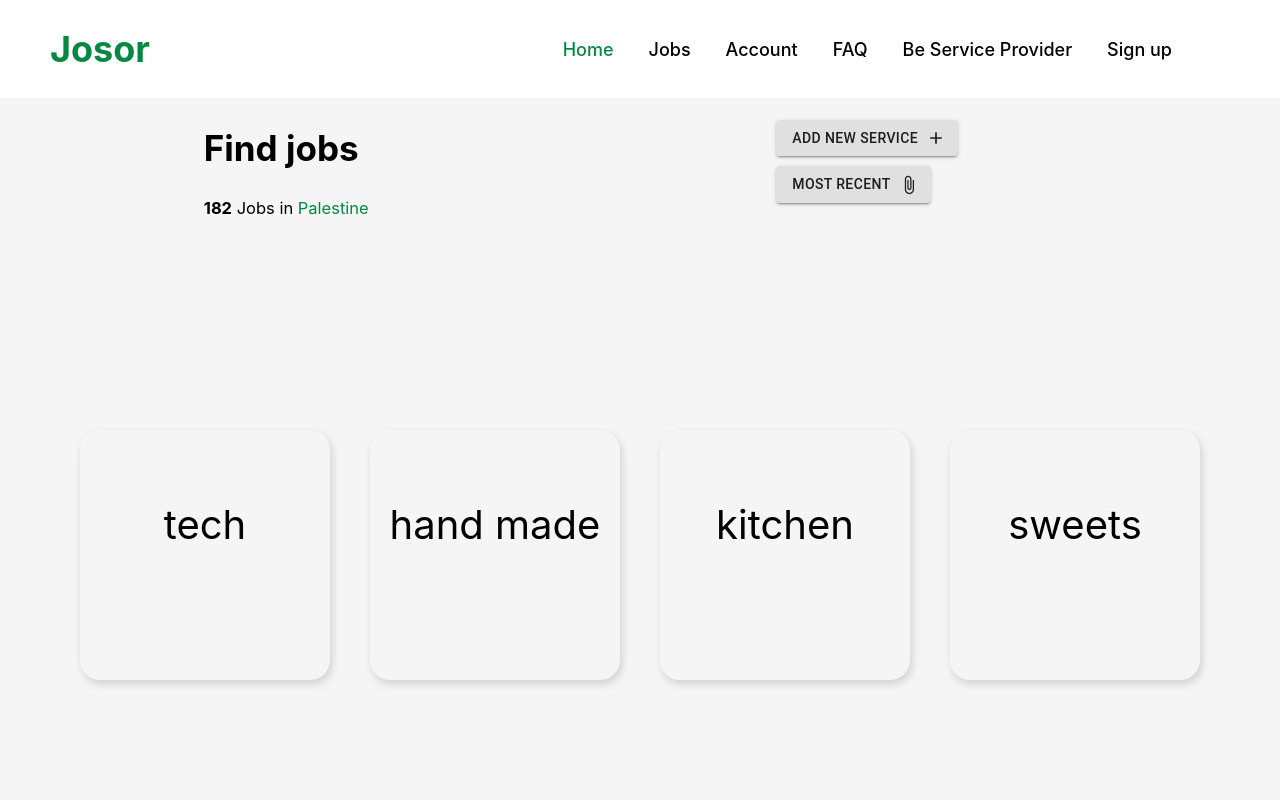
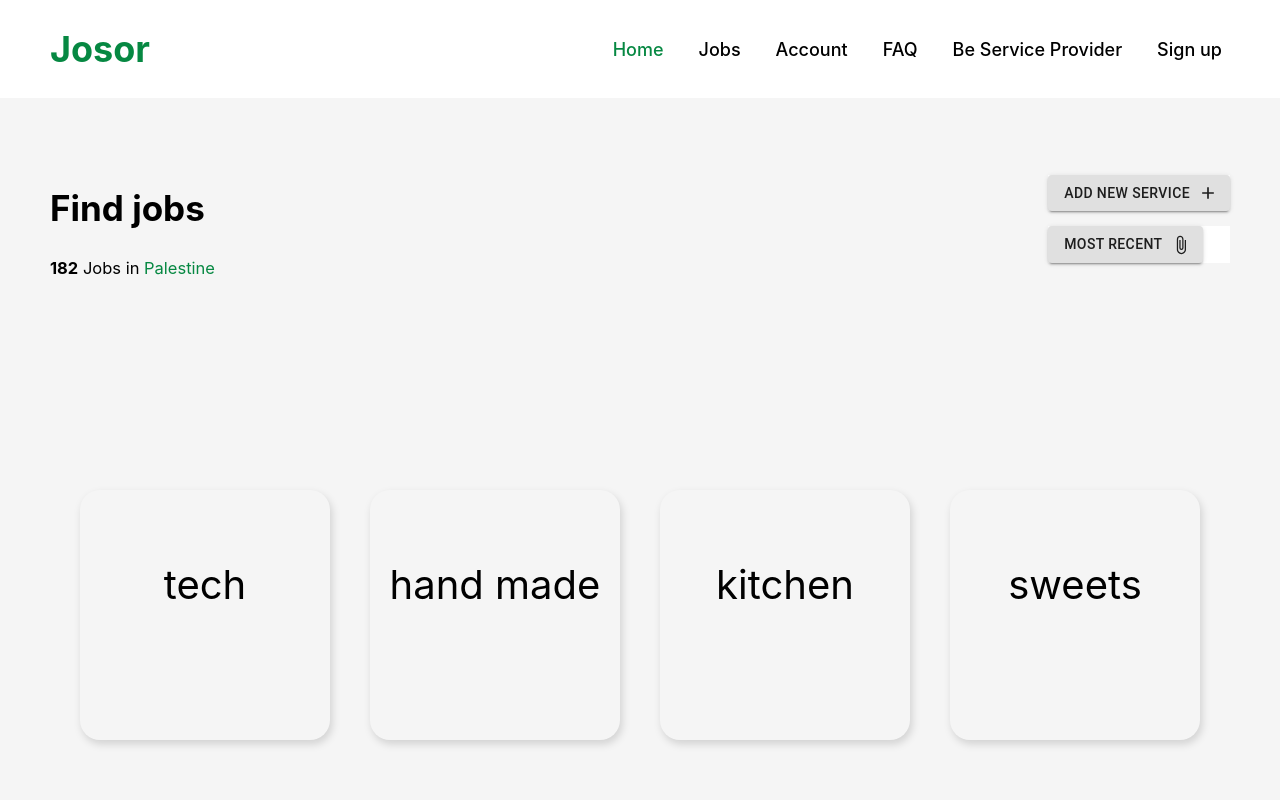
Before and after one commit to xAbdx/josor, a React (Create React App) app: page /home in a window 1280 px wide. Shown: the top 800 px of the page. Built offline with nearby package versions, Linux system fonts and the light colour scheme.

Commit message:
fixing the newService component

```diff
--- a/src/components/header/header.style.js
+++ b/src/components/header/header.style.js
@@ -25,7 +25,6 @@ const useStyles = makeStyles((theme) => ({
         justifyContent: "space-between",
         padding: "23px",
         height: "20px",
-        marginRight: "50px",
         textDecoration: "none",
     },
     link: {
--- a/src/components/newService/newService.js
+++ b/src/components/newService/newService.js
@@ -12,18 +12,17 @@ const NewService = () => {
 
     return (
         <div className={classes.root}>
-            <div className={classes.right}>
+            <div className={classes.rightColumn}>
                 <h2 className={classes.title}>Find jobs</h2>
                 <p className={classes.paragraph}><b>182</b> Jobs in <span className={classes.country}>Palestine</span></p>
             </div>
-            <div className={classes.left}>
+            <div className={classes.leftColumn}>
                 <div className={classes.btn}>
                     <Button variant="contained" endIcon={<MdAdd />} onClick={() => { history.push("/new-job") }}>Add new service</Button>
                 </div>
                 <div className={classes.btn}>
                     <Button variant="contained" endIcon={<MdAttachFile />}>Most Recent</Button>
                 </div>
-
             </div>
         </div>
     );
--- a/src/components/newService/newService.style.js
+++ b/src/components/newService/newService.style.js
@@ -4,8 +4,9 @@ const useStyles = makeStyles((theme) => ({
     root: {
         backgroundColor: "#F5F5F5",
         display: "flex",
-        justifyContent: "space-around",
+        justifyContent: "space-between",
         alignItems: "center",
+        padding: "60px 0 0 0",
     },
     title: {
         fontSize: "35px"
@@ -16,14 +17,17 @@ const useStyles = makeStyles((theme) => ({
     country: {
         color: "#068842"
     },
-    // left: {
-    //     display: "block",
-    //     justifyContent: "center",
-    //     alignItems: "center",
-    // },
+    rightColumn: {
+        margin: "0 0 0 50px"
+    },
+    leftColumn: {
+        margin: "0 50px 0 0",
+        maxWidth: "200px"
+    },
     btn: {
-        margin: "0 0 10px 0",
-        minWidth: "300px"
+        margin: "0 0 15px 0",
+        width: "100%",
+        backgroundColor: "#fff"
     }
 }));
 
```
Also changed, not shown: 1 other file (tests, documents, lock files or other folders).
